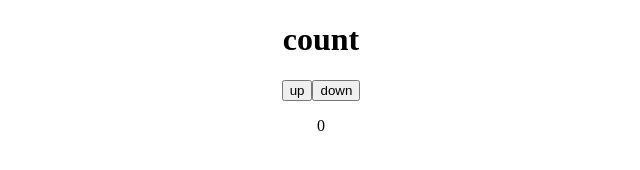
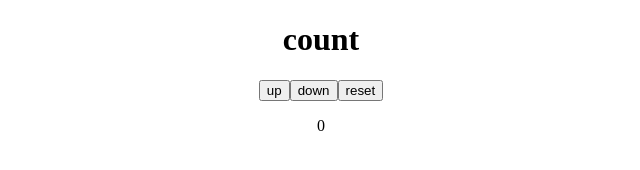
Before and after one commit to sadnessOjisan/react-redux-count-handson, a React app: page / in a window 1280 px wide. Shown: the top 170 px of the page, without its empty margins (319-959 px from the left). Built offline with nearby package versions, Linux system fonts and the light colour scheme; the HTML template or start-up script is replaced by a standard one.

Commit message:
add: reset btn

```diff
--- a/src/counter.jsx
+++ b/src/counter.jsx
@@ -3,7 +3,7 @@
 import * as React from "react";
 import { bindActionCreators, type Dispatch } from "redux";
 import { connect } from "react-redux";
-import { countUp, countDown } from "./countModule";
+import { countUp, countDown, reset } from "./countModule";
 import { type TStore } from "./redux";
 
 type TMapStateToProps = {|
@@ -12,7 +12,8 @@ type TMapStateToProps = {|
 
 type TMapDispatchToProps = {|
   countUp: typeof countUp,
-  countDown: typeof countDown
+  countDown: typeof countDown,
+  reset: typeof reset
 |};
 
 type Props = {
@@ -22,12 +23,13 @@ type Props = {
 
 class Counter extends React.Component<Props> {
   render() {
-    const { count, countUp, countDown } = this.props;
+    const { count, countUp, countDown, reset } = this.props;
     return (
       <center>
         <h1>count</h1>
         <button onClick={countUp}>up</button>
         <button onClick={countDown}>down</button>
+        <button onClick={reset}>reset</button>
         <p>{count}</p>
       </center>
     );
@@ -41,7 +43,8 @@ const mapStateToProps = (state: TStore) => {
 const mapDispatchToProps = (dispatch: Dispatch<*>) => {
   return {
     countUp: () => dispatch(countUp()),
-    countDown: () => dispatch(countDown())
+    countDown: () => dispatch(countDown()),
+    reset: () => dispatch(reset())
   };
 };
 
```
